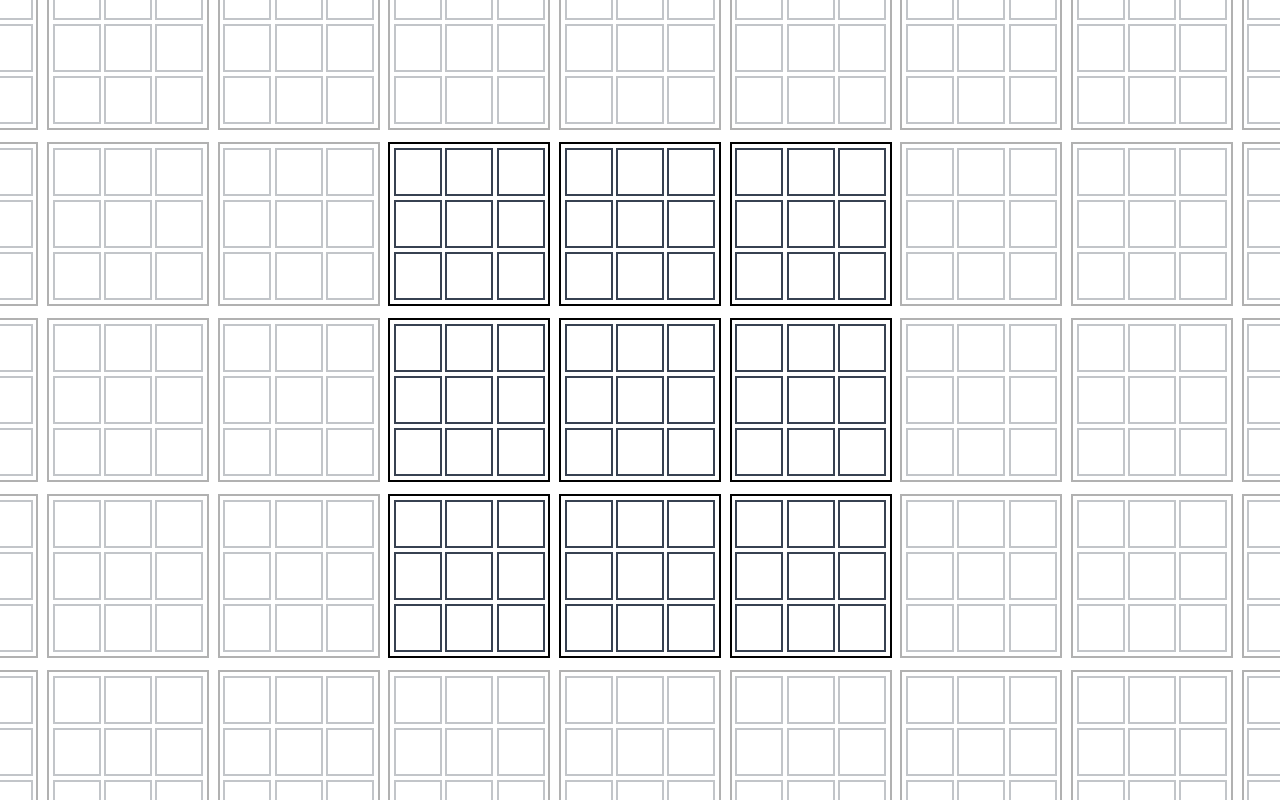
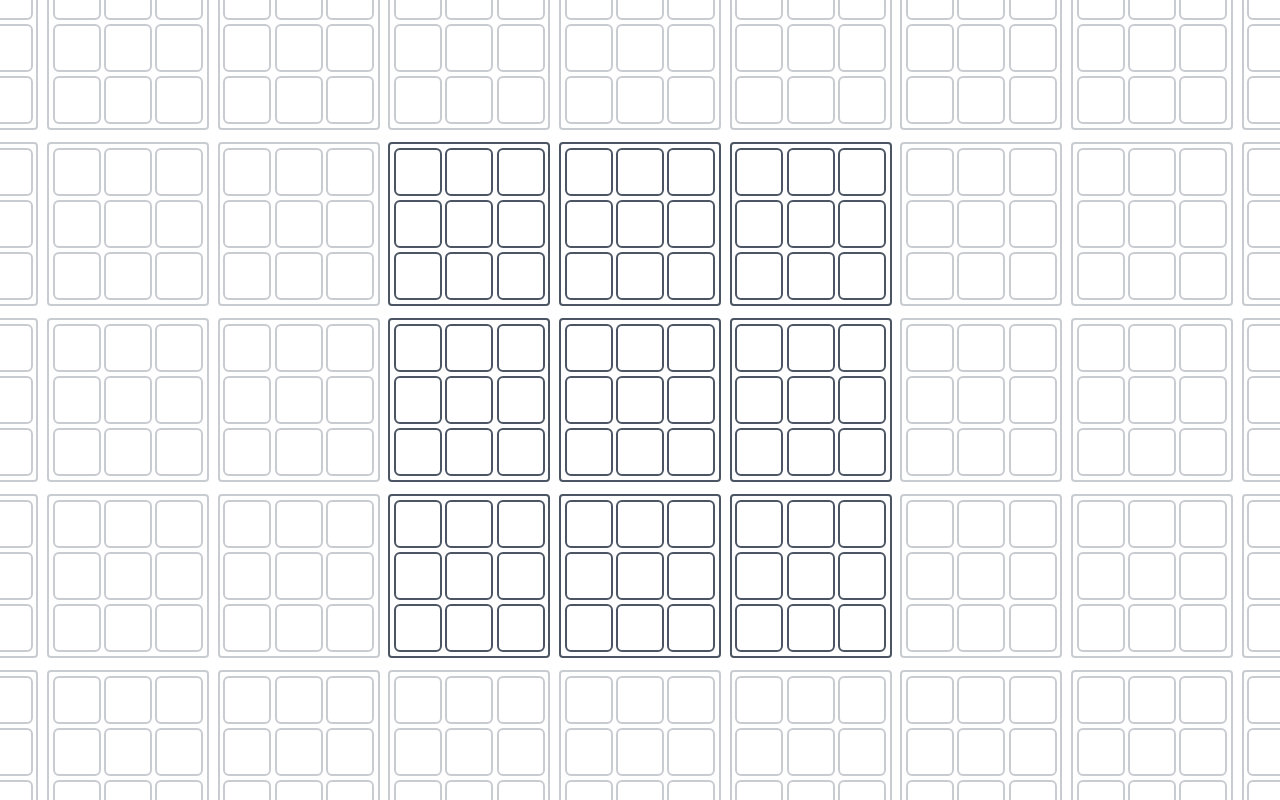
Before and after one commit to mraheja/mehuls-playground, a Next.js app: page /ultimate-tic-tac-torus in a window 1280 px wide. Built offline with nearby package versions, Linux system fonts and the light colour scheme.

Commit message:
some styling

```diff
--- a/src/components/molecules/TicTacToe/TicTacToe.tsx
+++ b/src/components/molecules/TicTacToe/TicTacToe.tsx
@@ -8,7 +8,7 @@ export const TicTacToe = () => {
             {Array(9).fill(null).map((_, index) => (
                 <div
                     key={index}
-                    className="h-12 w-12 border-2 border-gray-700 flex items-center justify-center text-4xl cursor-pointer"
+                    className="h-12 w-12 border-2 border-gray-600 flex items-center justify-center text-4xl cursor-pointer rounded-md"
                 />
             ))}
         </div>
--- a/src/components/molecules/UltimateTicTacTorus/UltimateTicTacTorus.tsx
+++ b/src/components/molecules/UltimateTicTacTorus/UltimateTicTacTorus.tsx
@@ -24,7 +24,7 @@ export const UltimateTicTacTorus: React.FC<UltimateTicTacTorusProps> = ({
       {Array(9)
         .fill(null)
         .map((_, index) => (
-          <div className="border-2 border-black p-1" key={index}>
+          <div className="border-2 border-gray-600 p-1 rounded-sm" key={index}>
             <TicTacToe />
           </div>
         ))}
```
